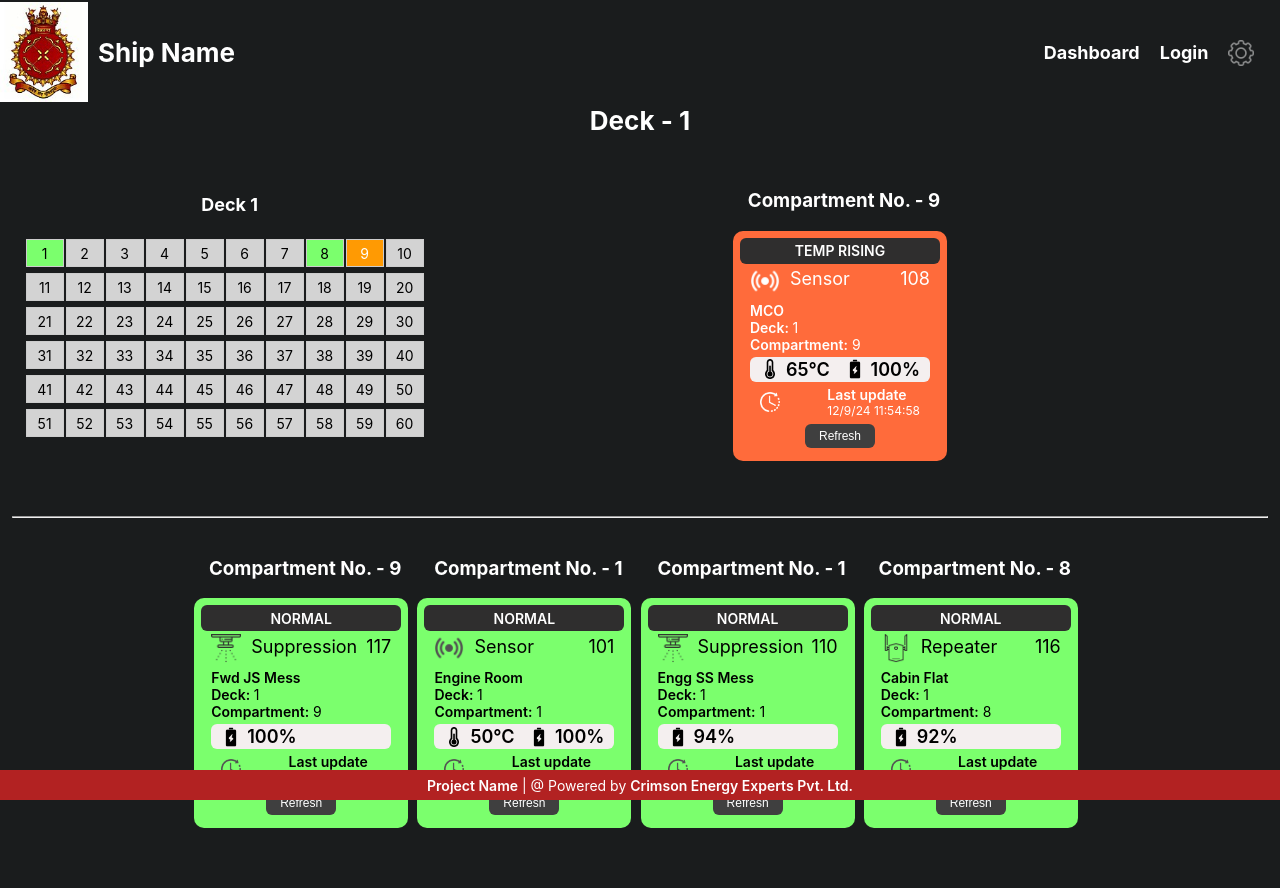
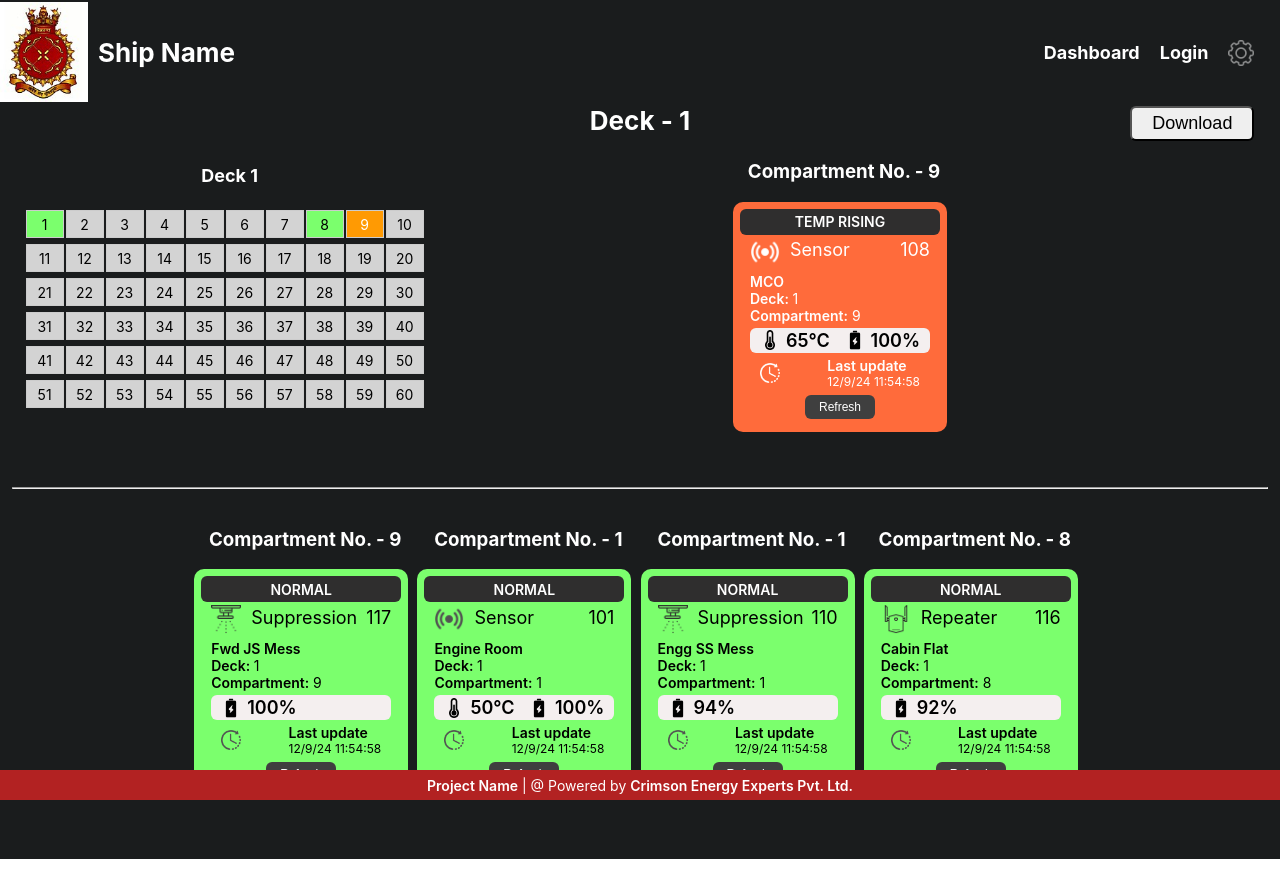
Before and after one commit to cee-diksha/fire_detection, a React (Create React App) app: page /deck/1 in a window 1280 px wide. After the commit the page ends 859 px from the top, so only its background shows below. Built offline with nearby package versions, Linux system fonts and the light colour scheme.

Commit message:
download report option added

```diff
--- a/package.json
+++ b/package.json
@@ -10,6 +10,7 @@
     "@testing-library/jest-dom": "^5.17.0",
     "@testing-library/react": "^13.4.0",
     "@testing-library/user-event": "^13.5.0",
+    "jspdf": "^2.5.2",
     "moment": "^2.30.1",
     "react": "^18.3.1",
     "react-dom": "^18.3.1",
--- a/src/components/DeckModal.js
+++ b/src/components/DeckModal.js
@@ -24,13 +24,13 @@ const alertdeck = deckinfo.filter(item => item.deck === clickedDeck)
   )
 }
 
-export const DeckDashboardPageDiv = ({data, deckNo}) => {
+export const DeckDashboardPageDiv = ({data, deckNo, param}) => {
     return (
       <div>
         <div className='status-grid-modal' style={{cursor: "pointer"}}>
           <h4>Deck {deckNo}</h4>
           {console.log(data, deckNo, "deckkkkkk")}
-          <Grid data={data} deckNo={deckNo} />
+          <Grid data={data} deckNo={deckNo} param={param} />
         </div>
       </div>
     )
--- a/src/components/Grid.js
+++ b/src/components/Grid.js
@@ -2,7 +2,7 @@ import React, { useEffect, useState } from "react";
 import "./Grid-style.css";
 import { Link } from "react-router-dom";
 
-const Grid = ({ data, deckNo }) => {
+const Grid = ({ data, deckNo, param }) => {
 
   const dangerComp = data.danger || []; // Ensure it's always an array
   const normalComp = data.normal || [];
@@ -48,7 +48,7 @@ const Grid = ({ data, deckNo }) => {
             <Link
               key={boxId}
               style={{ textDecoration: "none" }}
-              to={`deck/${deckNo}/${boxId}`}
+              to={param === "dashboard" ? `deck/${deckNo}/${boxId}` : `/deck/${deckNo}/${boxId}`}
             >
               <div
                 id={`box-${boxId}`}
--- a/src/pages/Dashboard.js
+++ b/src/pages/Dashboard.js
@@ -87,7 +87,7 @@ const Dashboard = () => {
                     {filteredDeckInfo !== null && filteredDeckInfo.length > 0 && <div className='deck-display-grid'>
                     {filteredDeckInfo.map((item, index) => {
                     return (
-                        <DeckDashboardPageDiv key={index} data={item} deckNo={item.deck}/>
+                        <DeckDashboardPageDiv key={index} data={item} deckNo={item.deck} param={"dashboard"}/>
                     )
                     })}
                 </div>}
--- a/src/pages/SpecificDeck.js
+++ b/src/pages/SpecificDeck.js
@@ -10,12 +10,65 @@ import user from "../assets/user.png"
 import Card from '../components/Card'
 import { reduceDeckData } from '../utils/reduceDeckData'
 import { DeckDashboardPageDiv } from '../components/DeckModal'
+import {specificDeviceChartData} from "../assets/info"
+import jsPDF from 'jspdf';
+
 
 const SpecificDeck = () => {
     const {deck} = useParams()
     const {isLogin, deckData, deviceInfo, setfilteredDeckInfo} = useContext(MainContext)
     const [deckInfo, setDeckInfo] = useState([])
     const [deckGrid, setDeckGrid] = useState([])
+    const [downloadData, setDownloadData] = useState([])
+
+    const handleDownloadData = () => {
+      const details = deckInfo.flatMap((item, index) => {
+        return deviceInfo.filter(
+          data => data.deck === parseInt(deck) && data.compartment === item.comp && !data.status.includes("success")
+        );
+      });
+
+      const data = details.map(data => {
+        return specificDeviceChartData.filter(item => item.node_name === data.node_name);
+      }).flat();
+
+      setDownloadData(data);
+      const doc = new jsPDF();
+
+      data.forEach((deviceData, index) => {
+        const node = deviceData;
+
+        doc.setFont('helvetica', 'bold');
+
+        doc.text(`Node Name: ${node.node_name}`, 10, 10 + (index * 60));
+        doc.text(`Deck: ${node.deck}`, 10, 20 + (index * 60));
+        doc.text(`Compartment: ${node.comp}`, 10, 30 + (index * 60));
+
+        doc.setFont('helvetica', 'normal');
+
+        if (node.alertlogstemp && node.alertlogstemp.length > 0) {
+          doc.text('Temperature Alerts:', 10, 40 + (index * 60));
+
+          node.alertlogstemp.forEach((log, logIndex) => {
+            doc.text(`${log.time}: ${log.message}`, 10, 50 + (index * 60) + (logIndex * 10));
+          });
+        }
+
+        if (node.alertlogsbattery && node.alertlogsbattery.length > 0) {
+          doc.text('Battery Alerts:', 10, 50 + (index * 60) + (node.alertlogstemp ? node.alertlogstemp.length * 10 : 0));
+
+          node.alertlogsbattery.forEach((log, logIndex) => {
+            doc.text(`${log.time}: ${log.message}`, 10, 60 + (index * 60) + (logIndex * 10));
+          });
+        }
+
+        // new node on new page
+        if (index < data.length - 1) {
+          doc.addPage();
+        }
+      });
+      doc.save('downloadData.pdf');
+    };
 
     useEffect(() => {
       const filtered = deckData.filter(item => item.deck === parseInt(deck)).flatMap(item => {
@@ -68,8 +121,9 @@ const SpecificDeck = () => {
       </div>
      <div style={{display: "flex", flexDirection: "column", justifyContent:"space-evenly", margin:"auto", alignItems: "center"}}>
       <h4 className="h4">Deck - {deck} </h4>
+      <button id="download-report" onClick={handleDownloadData}>Download</button>
       <div style={{ display: "flex", alignItems: "flex-start", justifyContent: "space-evenly", width: "96%" }}>
-        <DeckDashboardPageDiv data={deckGrid} deckNo={deckGrid.deck} />
+        <DeckDashboardPageDiv data={deckGrid} deckNo={deckGrid.deck} param={"deck"}/>
         <div className='card-holder-specificdeck'>
             {deckInfo.some(item => deviceInfo.some(data => data.deck === parseInt(deck) && data.compartment === item.comp && !data.status.includes("success"))) ? (
               // Map over deckInfo to render compartments with issues
@@ -105,9 +159,9 @@ const SpecificDeck = () => {
             details.map(detail => {
               console.log(item, "item check", detail)
               return (
-                <div className='specific-card'>
+              <div className='specific-card'>
                 <h3>Compartment No. - {item.comp}</h3>
-                <Link className='link-style' to={`/info/${detail.node_name}`}><Card item={detail}key={index} /></Link>
+                <Link className='link-style' to={`/info/${detail.node_name}`}><Card item={detail} key={index} /></Link>
               </div>
               )
             })
--- a/src/styles.css
+++ b/src/styles.css
@@ -324,6 +324,16 @@ input {
     animation: blink-warning 0.5s infinite;
 }
 
+#download-report{
+    height: 35px;
+    font-size: 18px;
+    width: auto;
+    padding: 0 20px;
+    cursor: pointer;
+    margin : -5% 2% 0 auto;
+    border-radius: 6px;
+}
+
 @keyframes blink-warning {
     0% {
       border-color: #ffffff;
```
Also changed, not shown: 1 other file (tests, documents, lock files or other folders).
